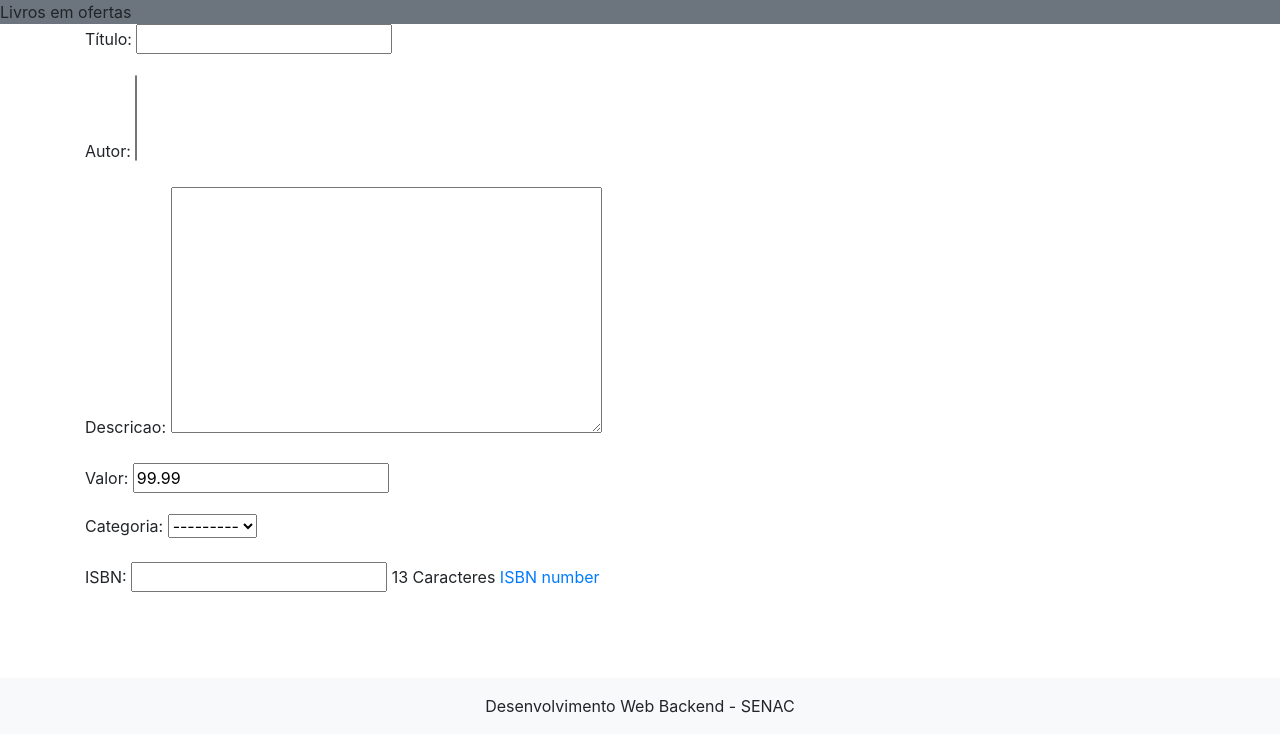
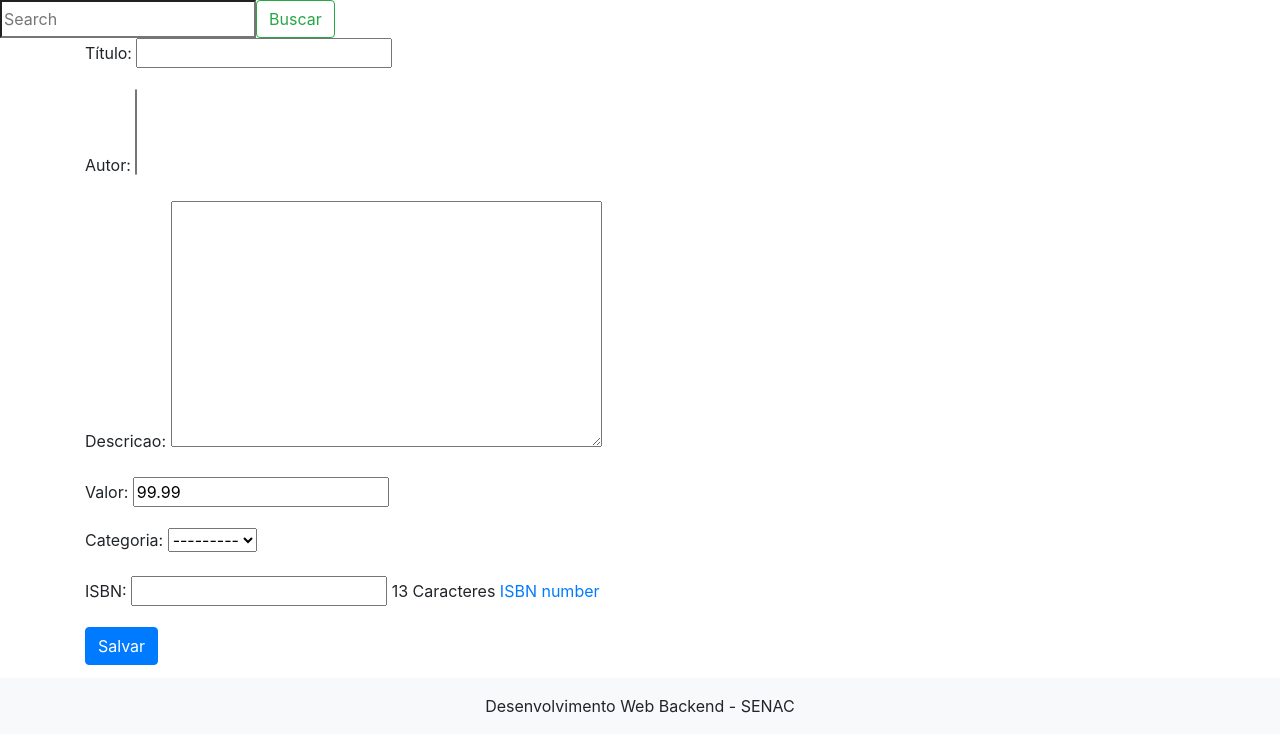
Before and after one commit to claudianuness/Livraria, a Django app: page /form/ in a window 1280 px wide. Shown: the part 66-800 px from the top of the page. Run offline with Django 4.2, Linux system fonts and the light colour scheme; data that the repository does not hold is empty; some libraries are stand-ins or nearby versions.

Commit message:
html url e atualização da função busca

```diff
--- a/primeira_app/templates/primeira_app/base.html
+++ b/primeira_app/templates/primeira_app/base.html
@@ -58,18 +58,21 @@
 {% endblock %}
 
 {% block prominence %}
-<div class="bg-secondary">
-    Livros em ofertas
-</div>
+   <form class="d-flex" method="POST" action="{% url 'url_busca' %}">
+       {% csrf_token %}
+       <input class="" type="search" placeholder="Search" aria-label="Search" name="busca">
+       <button class="btn btn-outline-success my-2 my-sm-0" type="submit">Buscar</button>
+   </form>
 {% endblock %}
 
-<div class="container">
+<div class="container" >
     {% block content %}
     <p>contéudo</p>
     {% endblock %}
 </div>
 
 {% block footer %}
+<div style="clear: both; height: 66px;"></div>
 <div class="fixed-bottom bg-light d-flex justify-content-center">
     <p class="pt-3">Desenvolvimento Web Backend - SENAC</p>
 </div>
--- a/primeira_app/templates/primeira_app/form.html
+++ b/primeira_app/templates/primeira_app/form.html
@@ -4,10 +4,13 @@
     {% endblock %}
 
 {% block content %}
-    <div>
+    <div >
         <form>
             {% csrf_token %}
             {{ form.as_p }}
+              <button type="submit" class="btn btn-primary"> Salvar </button>
         </form>
+
     </div>
+
     {% endblock %}
--- a/primeira_app/urls.py
+++ b/primeira_app/urls.py
@@ -8,4 +8,5 @@ urlpatterns = [
     path("delete/<int:pk>/", views.delete, name="url_delete"),
     path("novo/", views.criar, name="url_novo"),
     path('update/<int:pk>/', views.update, name='url_update'),
+    path('busca/', views.busca, name='url_busca'),
 ]
--- a/primeira_app/views.py
+++ b/primeira_app/views.py
@@ -14,8 +14,16 @@ def listagem(request):
     return render(request, "primeira_app/listagem.html", dados)
 
 def busca(request):
-    dados = {"livros": Livro.objects.filter(titulo__icontains = 'livro')}
-    return render(request, "primeira_app/busca.html", dados)
+
+
+    if 'busca' in request.POST:
+        busca = request.POST['busca']
+        dados = {"busca": busca, "livros": Livro.objects.filter(titulo__icontains=busca)}
+        return render(request, "primeira_app/busca.html", dados)
+    else:
+        return render(request, "primeira_app/busca.html", {})
+
+
 
 
 def criar(request):
```
Also changed, not shown: primeira_app/templates/primeira_app/busca.html (+22 -0 lines).
